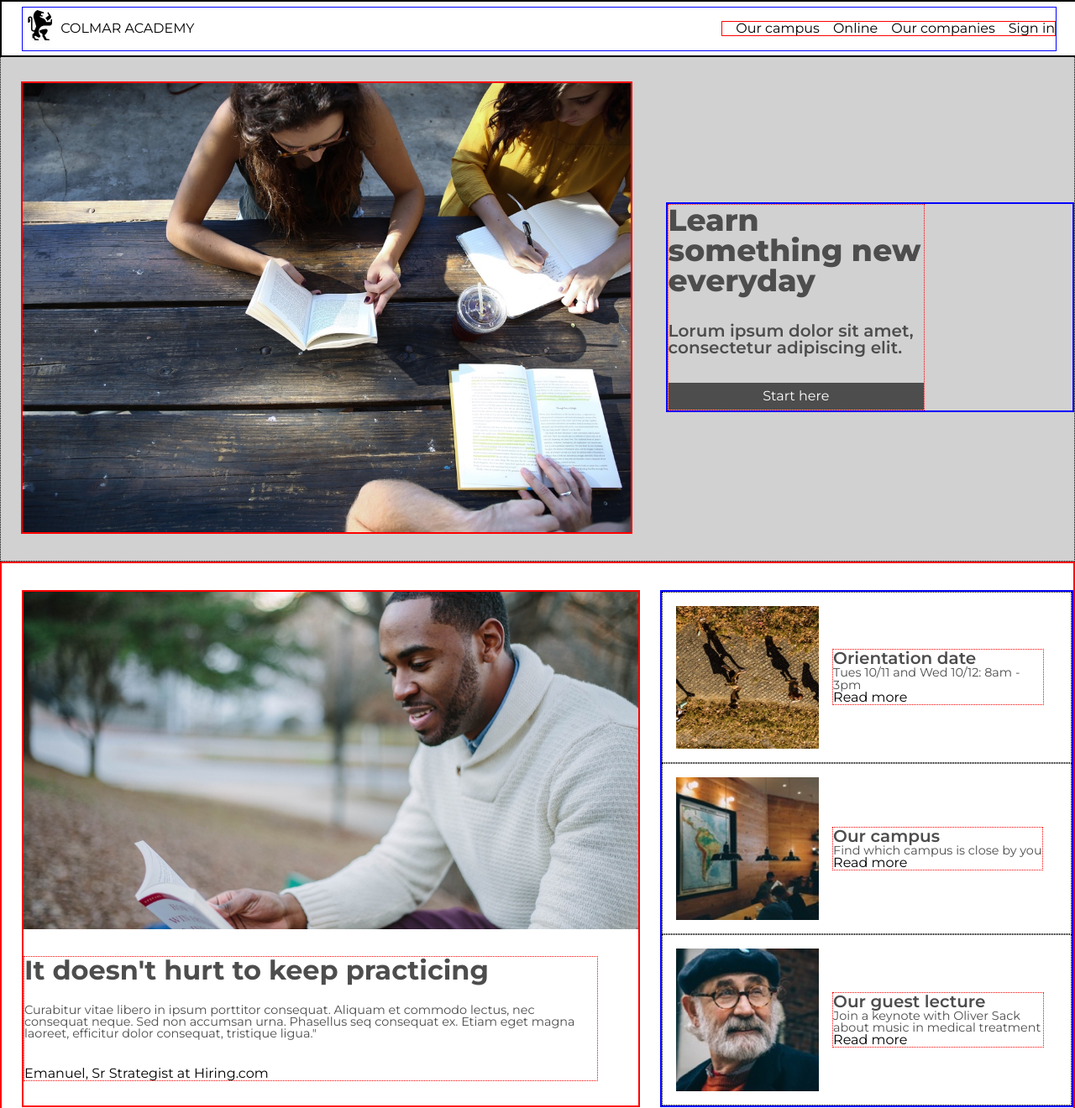
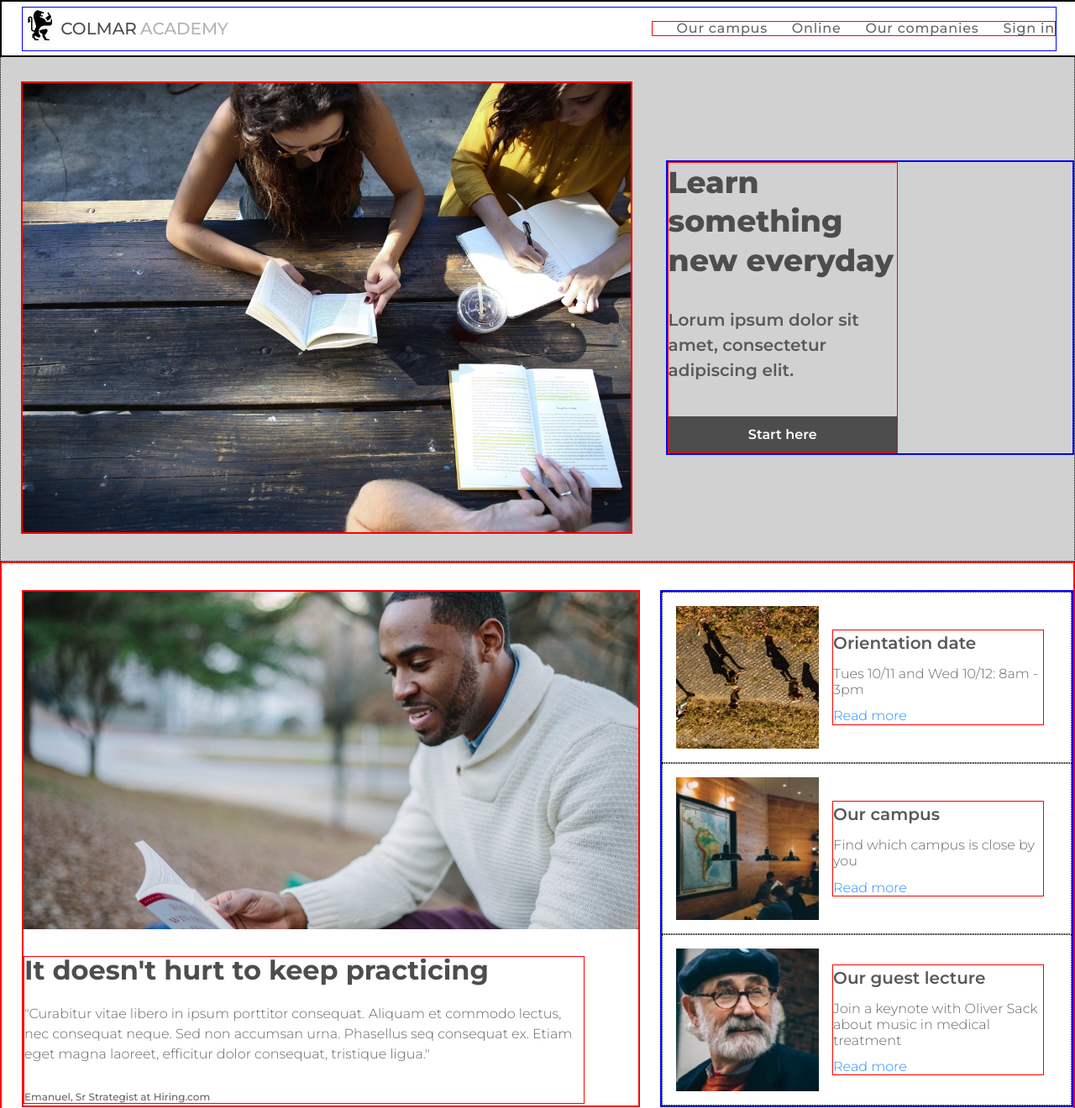
Before and after one commit to justinbaldauf/Colmar, a plain HTML site: page index.html in a window 1280 px wide. Shown: the top 1320 px of the page at 84% size. Drawn offline with Linux system fonts and the light colour scheme.

Commit message:
pretty 2

```diff
--- a/index.html
+++ b/index.html
@@ -15,7 +15,7 @@
           <div class="logo-and-text">
             <a href="index.html" target="_blank"><img class="logo" src="./images/ic-logo.svg"></a>
             <a href="index.html" target="_blank">
-              <span>COLMAR</span>
+              <span id="first">COLMAR</span>
               <span>ACADEMY</span>
             </a>
           </div>
@@ -36,7 +36,7 @@
     </header>
     <main>
 
-<!-- landing page -->
+<!-- first section (landing page) -->
       <section class="first-section image-and-text-box">
         <div class="first-col">
           <img class="standard-image-format" src="./images/banner.jpg"/>
@@ -52,13 +52,13 @@
         </div>
       </section>
 
-<!-- "keep practicing" section -->
+<!-- second section ("keep practicing") -->
       <section class="second-section">
         <div class="first-col desktop">
           <img class="standard-image-format" src="./images/information-main.jpg"/>
           <div class="text-wrap">
             <h2>It doesn't hurt to keep practicing</h2>
-            <h5>Curabitur vitae libero in ipsum porttitor consequat.  Aliquam
+            <h5>"Curabitur vitae libero in ipsum porttitor consequat.  Aliquam
               et commodo lectus, nec consequat neque.  Sed non accumsan urna.
               Phasellus seq consequat ex. Etiam eget magna laoreet, efficitur
               dolor consequat, tristique ligua." </h5>
--- a/style.css
+++ b/style.css
@@ -6,6 +6,7 @@ html {
 h1 {
   font-size: 2.25rem;
   font-weight: 800;
+  line-height: 1.3;
   color: hsl(0, 0%, 30%);
 }
 
@@ -19,13 +20,20 @@ h2 {
 h3 {
   font-size: 1.25rem;
   font-weight: 600;
-  color: hsl(0, 0%, 30%);
+  line-height: 1.5;
+  color: hsl(0, 0%, 35%);
 }
 
 h5 {
-  font-size: .9rem;
-  font-weight: 400;
-  color: hsl(0, 0%, 30%);
+  font-weight: 300;
+  line-height: 1.2;
+  color: hsl(0, 0%, 40%);
+}
+
+span {
+  font-weight: 300;
+  line-height: 1.2;
+  color: hsl(0, 0%, 40%);
 }
 
 /* Header */
@@ -67,13 +75,30 @@ nav {
   border: 1px red solid;
 }
 
+/* note: padding is slightly higher than specification due to my choice of font */
 nav a {
-  padding-left: 1rem;
+  padding-left: 1.8rem;
 }
 
 header .desktop img.logo {
   height: 3rem;
   padding-right: .3rem;
+}
+
+header .logo-and-text span {
+  font-size: 1.25rem;
+  font-weight: 500;
+  color: hsl(0, 0%, 70%);
+}
+
+#first {
+  color: hsl(0, 0%, 30%);
+}
+
+header .desktop nav a {
+  font-weight: 500;
+  letter-spacing: .05rem;
+  color: hsl(0, 0%, 40%);
 }
 
 header .mobile {
@@ -146,7 +171,7 @@ section {
   display: flex;
   flex-direction: column;
   margin-right: 2rem;
-  border: 1px red dotted;
+  border: 1px red solid;
 }
 
 .standard-image-format {
@@ -173,15 +198,15 @@ section {
 }
 
 .first-section .text-wrap {
-  margin-right: 11rem;
+  margin-right: 13rem;
 }
 
 .first-section h3 {
-  padding: 2rem 0;
+  padding-top: 2rem;
+  padding-bottom: 2.5rem;
 }
 
 .button {
-  color: white;
   display: flex;
   justify-content: center;
   align-items: center;
@@ -189,8 +214,10 @@ section {
 }
 
 .button span {
-  padding-top: .5rem;
-  padding-bottom: .5rem;
+  color: white;
+  padding-top: .75rem;
+  padding-bottom: .75rem;
+  font-weight: 600;
 }
 
 /* first section - for screen width of 520px or smaller: */
@@ -239,18 +266,34 @@ section.first-section {
   padding-bottom: 2rem;
 }
 
+.second-section .first-col span {
+  font-size: .75rem;
+  font-weight: 500;
+  color: hsl(0, 0%, 40%);
+}
+
 .second-section .first-col .text-wrap {
-  margin-right: 3rem;
+  margin-right: 4rem;
 }
 
 .second-section .first-col h5{
   padding-top: 1.5rem;
   padding-bottom: 2rem;
+  line-height: 1.5;
 }
 
 .second-section .second-col {
   margin-left: 1.5rem;
 }
+
+.second-section .second-col h5 {
+  padding: .75rem 0;
+}
+
+.second-section .second-col span {
+  color: hsl(210, 100%, 56%);
+}
+
 
 #orientation {
   padding-top: 0;
```
